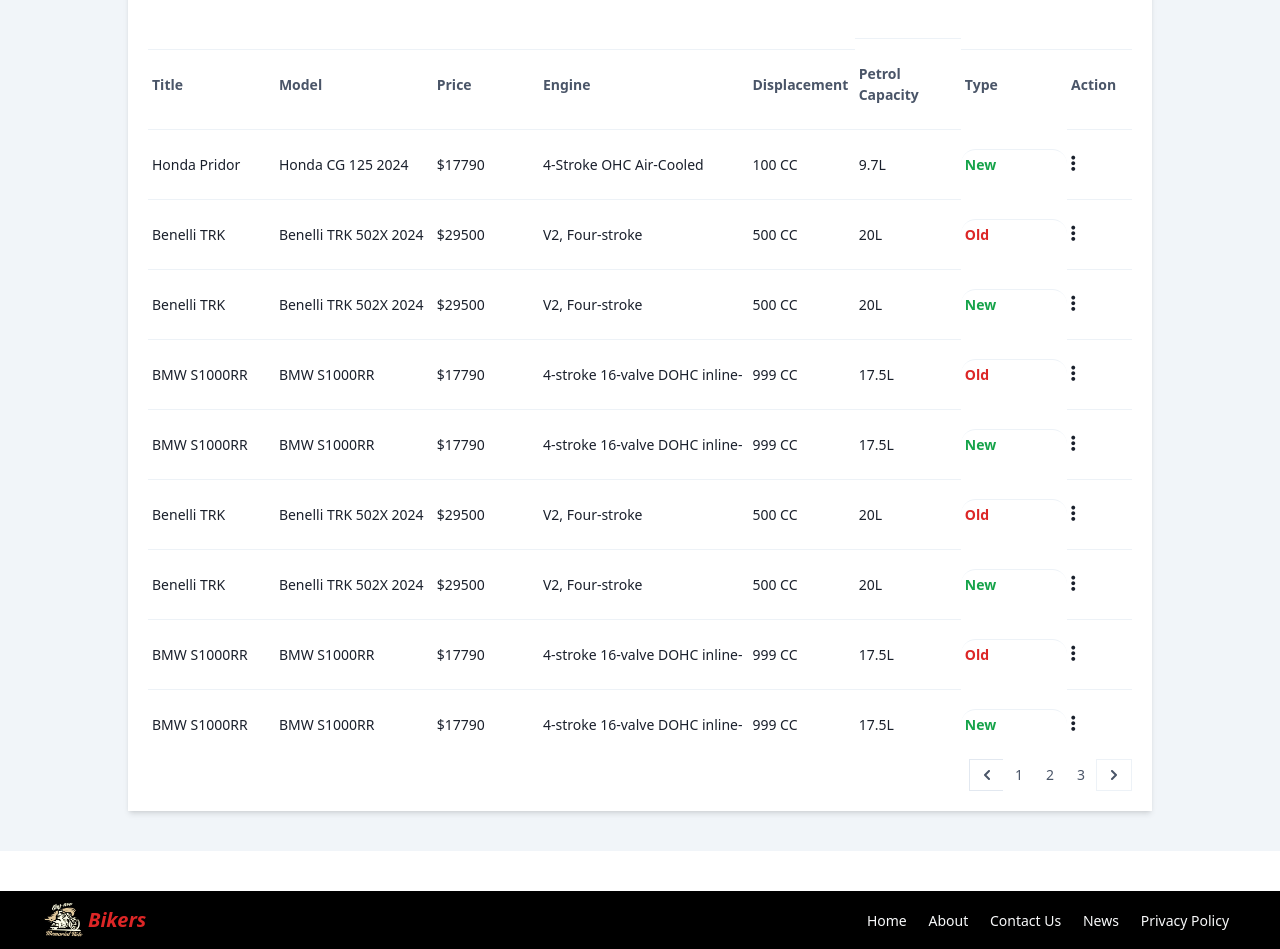
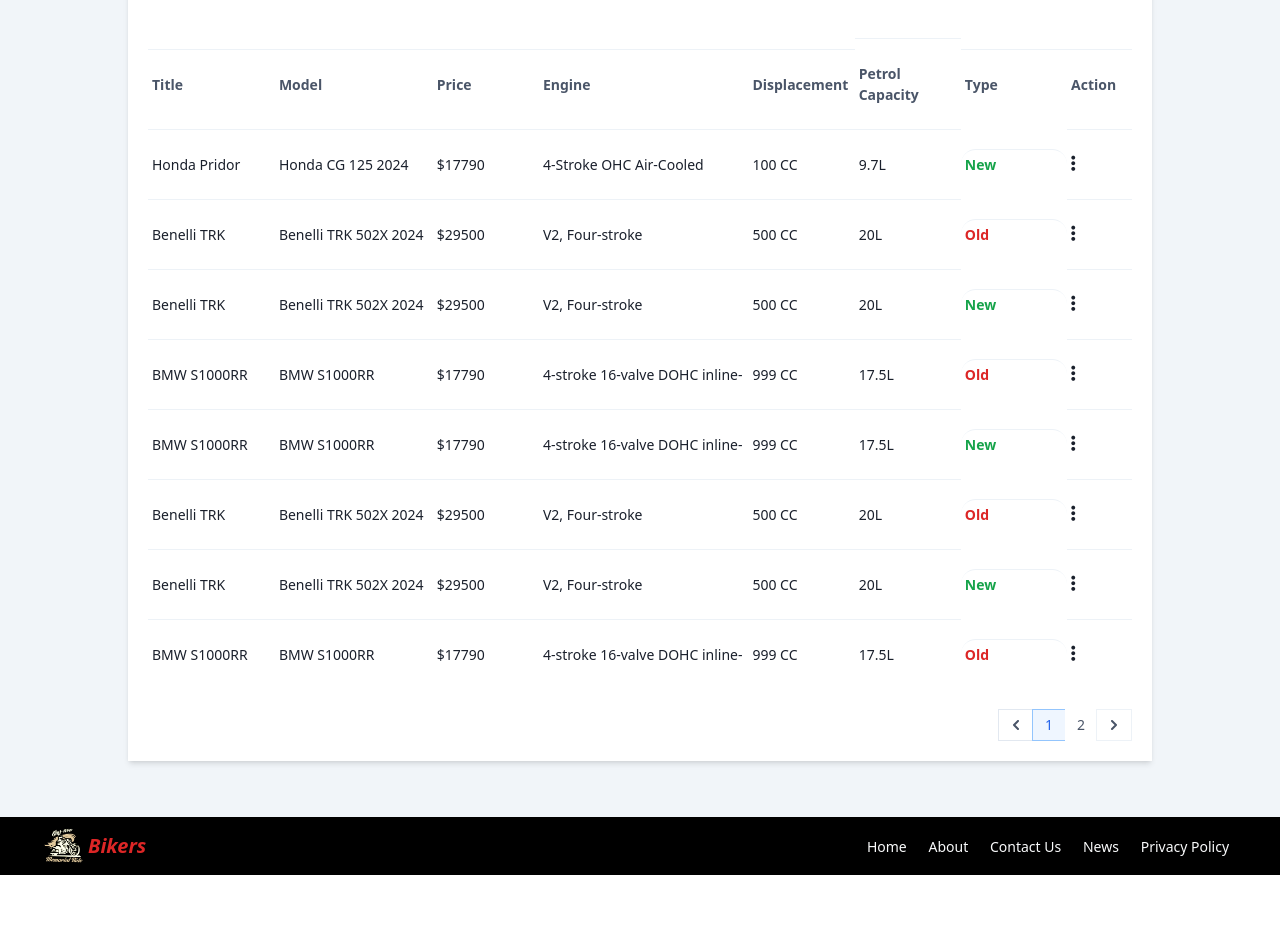
Before and after one commit to hammadyounas/bykers-app, a Next.js app: page /admin/viewBikes in a window 1280 px wide. Shown: the part 201-1150 px from the top of the page. After the commit the page ends 1076 px from the top, so only its background shows below. Built offline with nearby package versions, Linux system fonts and the light colour scheme.

Commit message:
admin view bikes pagination

```diff
--- a/constant/viewBikeData.tsx
+++ b/constant/viewBikeData.tsx
@@ -1,4 +1,15 @@
-export const bikesData = [
+interface Bike {
+  title: string;
+  model: string;
+  price: string;
+  engine: string;
+  displacement: string;
+  fuelAverage: string;
+  petrolCapacity: string;
+  type: string;
+}
+
+export const bikesData: Bike[] = [
     {
       title: 'Honda Pridor',
       model: 'Honda CG 125 2024',
--- a/src/components/pages/Admin/ViewBikes/ViewBikes.tsx
+++ b/src/components/pages/Admin/ViewBikes/ViewBikes.tsx
@@ -3,16 +3,15 @@
 import Dropdown from '@/components/ui/Dropdown';
 import Link from 'next/link';
 import ViewBikesData from './ViewBikesData';
-import PaginationUI from '@/components/ui/PaginationUI';
 
 export default function ViewBikes() {
-  const [selectedModel, setSelectedModel] = useState<string>('');
-  const allModels = [
+  const [selectedTypes, setSelectedTypes] = useState<string>('');
+  const allTypes = [
     { value: 'old-bikes', label: 'Old Bikes' },
     { value: 'new-bikes', label: 'New Bikes' },
   ];
   return (
-    <div className="pt-20 sm:pt-32 w-full bg-slate-100 pb-10">
+    <div className="pt-20 sm:pt-32 w-full bg-slate-100 pb-14  min-h-[100vh]">
       <div className="mx-auto flex bg-white shadow-md w-[95%] flex-col items-center justify-center  max-lg:flex-col lg:w-[80%] lg:p-5 p-2">
         <div className="flex max-sm:flex-col justify-between items-center w-full">
           <div className="lg:w-[20%] w-[40%] max-sm:mb-2">
@@ -29,9 +28,9 @@
             <div className="sm:w-[50%] sm:ml-4 max-sm:mr-4">
               <Dropdown
                 label="Filter"
-                options={allModels}
-                selected={selectedModel}
-                setSelected={setSelectedModel}
+                options={allTypes}
+                selected={selectedTypes}
+                setSelected={setSelectedTypes}
               />
             </div>
             <div className="flex w-[50%] sm:ml-4 items-center justify-center cursor-pointer bg-secondary-light rounded text-white font-semibold hover:bg-secondary max-sm:py-2 max-sm:mt-1 sm:text-sm text-xs">
@@ -43,10 +42,8 @@
             </div>
           </div>
         </div>
+
         <ViewBikesData />
-        <div className='w-full flex justify-end items-end'>
-        <PaginationUI />
-        </div>
       </div>
     </div>
   );
--- a/src/components/pages/Admin/ViewBikes/ViewBikesData.tsx
+++ b/src/components/pages/Admin/ViewBikes/ViewBikesData.tsx
@@ -1,8 +1,13 @@
+import PaginationUI from '@/components/ui/PaginationUI';
 import { bikesData } from 'constant/viewBikeData';
 import React, { useState } from 'react';
 
-export default function ViewBikesData() {
-  const [dropdownsVisible, setDropdownsVisible] = useState<boolean[]>([]);
+const ITEMS_PER_PAGE = 8;
+
+
+const ViewBikesData: React.FC = () => {
+  const [dropdownsVisible, setDropdownsVisible] = useState<boolean[]>(new Array(bikesData.length).fill(false));
+  const [currentPage, setCurrentPage] = useState(1);
 
   const toggleDropdown = (index: number) => {
     setDropdownsVisible((prev) => {
@@ -12,7 +17,8 @@
     });
   };
 
-
+  const totalPages = Math.ceil(bikesData.length / ITEMS_PER_PAGE);
+  const currentData = bikesData.slice((currentPage - 1) * ITEMS_PER_PAGE, currentPage * ITEMS_PER_PAGE);
 
   return (
     <div className='sm:w-full w-full mx-auto overflow-x-auto'>
@@ -27,18 +33,18 @@
           <li className='w-1/6 border-t lg:py-6 py-2 px-1'>Type</li>
           <li className='w-[10%] border-t lg:py-6 py-2 px-1'>Action</li>
         </ul>
-        </div>
-        <div>
-        {bikesData.map((bike, index) => (
-          <ul key={index} className='flex items-center justify-between  lg:text-sm sm:text-[0.6rem] text-[0.5rem] text-gray-900'>
+      </div>
+      <div>
+        {currentData.map((bike, index: number) => (
+          <ul key={index} className='flex items-center justify-between lg:text-sm sm:text-[0.6rem] text-[0.5rem] text-gray-900'>
             <li className='w-1/5 border-t lg:py-6 px-1 py-2'>{bike.title}</li>
-            <li className='w-1/4   border-t lg:py-6 px-1 py-2'>{bike.model}</li>
+            <li className='w-1/4 border-t lg:py-6 px-1 py-2'>{bike.model}</li>
             <li className='w-1/6 border-t lg:py-6 px-1 py-2'>{bike.price}</li>
             <li className='max-sm:hidden w-1/3 border-t lg:py-6 px-1 py-2'>{bike.engine}</li>
             <li className='sm:w-1/6 w-1/5 border-t lg:py-6 px-1 py-2'>{bike.displacement}</li>
             <li className='max-sm:hidden w-1/6 border-t lg:py-6 px-1 py-2'>{bike.petrolCapacity}</li>
-            <li className={`w-1/6 border-t lg:py-1 py-1 px-1 rounded-full font-semibold ${bike.type === "New"? "text-green-600 ": "text-red-600"}`}>{bike.type}</li>
-            <li className='relative w-[10%] border-t lg:py-6 px-1 py-2 cursor-pointer '>
+            <li className={`w-1/6 border-t lg:py-1 py-1 px-1 rounded-full font-semibold ${bike.type === "New" ? "text-green-600 " : "text-red-600"}`}>{bike.type}</li>
+            <li className='relative w-[10%] border-t lg:py-6 px-1 py-2 cursor-pointer'>
               <i className="fa-solid fa-ellipsis-vertical lg:text-lg" onClick={() => toggleDropdown(index)}></i>
               {dropdownsVisible[index] && (
                 <ul className="absolute w-32 right-0 mt-2 bg-white border border-gray-300 rounded shadow-lg z-10">
@@ -51,6 +57,15 @@
           </ul>
         ))}
       </div>
+      <div className='w-full flex justify-end items-end mt-5'>
+        <PaginationUI
+          currentPage={currentPage}
+          totalPages={totalPages}
+          onPageChange={setCurrentPage}
+        />
+      </div>
     </div>
   );
-}
+};
+
+export default ViewBikesData;
--- a/src/components/ui/PaginationUI.tsx
+++ b/src/components/ui/PaginationUI.tsx
@@ -1,14 +1,31 @@
 import React from "react";
 
-export default function PaginationUI() {
+interface PaginationUIProps {
+  currentPage: number;
+  totalPages: number;
+  onPageChange: (page: number) => void;
+}
+
+const PaginationUI: React.FC<PaginationUIProps> = ({ currentPage, totalPages, onPageChange }) => {
+  const handlePrevious = () => {
+    if (currentPage > 1) {
+      onPageChange(currentPage - 1);
+    }
+  };
+
+  const handleNext = () => {
+    if (currentPage < totalPages) {
+      onPageChange(currentPage + 1);
+    }
+  };
+
   return (
-    <>
     <nav aria-label="Page navigation example">
-        <ul className="flex items-center -space-x-px h-8 text-sm">
+      <ul className="flex items-center -space-x-px sm:h-8 h-6 sm:text-sm text-xs">
         <li>
-            <a
-              href="#"
-              className="flex items-center justify-center px-3 h-8 ms-0 leading-tight text-gray-700 bg-white border border-e-0 border-gray-300 hover:bg-gray-100 hover:text-gray-700  dark:text-gray-700 dark:hover:bg-secondary-light dark:hover:text-white"
+          <button
+            onClick={handlePrevious}
+            className="flex items-center justify-center px-3 h-8 ms-0 leading-tight text-gray-700 bg-white border border-e-0 border-gray-300 hover:bg-gray-100 hover:text-gray-700 dark:text-gray-700 dark:hover:bg-secondary-light dark:hover:text-white"
           >
             <span className="sr-only">Previous</span>
             <svg
@@ -20,43 +37,32 @@
             >
               <path
                 stroke="currentColor"
-                  stroke-linecap="round"
-                  stroke-linejoin="round"
-                  stroke-width="2"
+                strokeLinecap="round"
+                strokeLinejoin="round"
+                strokeWidth="2"
                 d="M5 1 1 5l4 4"
               />
             </svg>
-            </a>
+          </button>
         </li>
+        {Array.from({ length: totalPages }, (_, i) => (
+          <li key={i}>
+            <button
+              onClick={() => onPageChange(i + 1)}
+              className={`flex items-center justify-center px-3 h-8 leading-tight ${
+                currentPage === i + 1
+                  ? "text-blue-600 border border-blue-300 bg-blue-50 hover:bg-blue-100 hover:text-blue-700 dark:bg-gray-700 dark:text-white"
+                  : "text-gray-700 bg-white hover:bg-gray-100 hover:text-gray-700 dark:text-gray-700 dark:hover:bg-secondary-light dark:hover:text-white"
+              }`}
+            >
+              {i + 1}
+            </button>
+          </li>
+        ))}
         <li>
-            <a
-              href="#"
-              className="flex items-center justify-center px-3 h-8 leading-tight text-gray-700 bg-white  hover:bg-gray-100 hover:text-gray-700 dark:className  dark:text-gray-700 dark:hover:bg-secondary-light dark:hover:text-white"
-            >
-              1
-            </a>
-          </li>
-          <li>
-            <a
-              href="#"
-              className="flex items-center justify-center px-3 h-8 leading-tight text-gray-700 bg-white  hover:bg-gray-100 hover:text-gray-700 dark:  dark:text-gray-700 dark:hover:bg-secondary-light dark:hover:text-white"
-            >
-              2
-            </a>
-          </li>
-          <li>
-            <a
-              href="#"
-              aria-current="page"
-              className="flex items-center justify-center px-3 h-8 leading-tight text-gray-700 bg-white  hover:bg-gray-100 hover:text-gray-700 dark:  dark:text-gray-700 dark:hover:bg-secondary-light dark:hover:text-white"
-            >
-              3
-            </a>
-          </li>
-          <li>
-            <a
-              href="#"
-              className="flex items-center justify-center px-3 h-8 leading-tight text-gray-700 bg-white border  hover:bg-gray-100 hover:text-gray-700   dark:text-gray-700 dark:hover:bg-secondary-light dark:hover:text-white"
+          <button
+            onClick={handleNext}
+            className="flex items-center justify-center px-3 h-8 leading-tight text-gray-700 bg-white border hover:bg-gray-100 hover:text-gray-700 dark:text-gray-700 dark:hover:bg-secondary-light dark:hover:text-white"
           >
             <span className="sr-only">Next</span>
             <svg
@@ -68,107 +74,17 @@
             >
               <path
                 stroke="currentColor"
-                  stroke-linecap="round"
-                  stroke-linejoin="round"
-                  stroke-width="2"
+                strokeLinecap="round"
+                strokeLinejoin="round"
+                strokeWidth="2"
                 d="m1 9 4-4-4-4"
               />
             </svg>
-            </a>
+          </button>
         </li>
       </ul>
     </nav>
-      {/* <nav aria-label="Page navigation example">
-        <ul className="flex items-center -space-x-px h-10 text-base">
-          <li>
-            <a
-              href="#"
-              className="flex items-center justify-center px-4 h-10 ms-0 leading-tight text-gray-700 bg-white border border-e-0 border-gray-300 rounded-s-lg hover:bg-gray-100 hover:text-gray-700 dark:  dark:text-gray-700 dark:hover:bg-secondary-light dark:hover:text-white"
-            >
-              <span className="sr-only">Previous</span>
-              <svg
-                className="w-3 h-3 rtl:rotate-180"
-                aria-hidden="true"
-                xmlns="http://www.w3.org/2000/svg"
-                fill="none"
-                viewBox="0 0 6 10"
-              >
-                <path
-                  stroke="currentColor"
-                  stroke-linecap="round"
-                  stroke-linejoin="round"
-                  stroke-width="2"
-                  d="M5 1 1 5l4 4"
-                />
-              </svg>
-            </a>
-          </li>
-          <li>
-            <a
-              href="#"
-              className="flex items-center justify-center px-4 h-10 leading-tight text-gray-700 bg-white  hover:bg-gray-100 hover:text-gray-700 dark:  dark:text-gray-700 dark:hover:bg-secondary-light dark:hover:text-white"
-            >
-              1
-            </a>
-          </li>
-          <li>
-            <a
-              href="#"
-              className="flex items-center justify-center px-4 h-10 leading-tight text-gray-700 bg-white  hover:bg-gray-100 hover:text-gray-700 dark:  dark:text-gray-700 dark:hover:bg-secondary-light dark:hover:text-white"
-            >
-              2
-            </a>
-          </li>
-          <li>
-            <a
-              href="#"
-              aria-current="page"
-              className="z-10 flex items-center justify-center px-4 h-10 leading-tight text-blue-600 border border-blue-300 bg-blue-50 hover:bg-blue-100 hover:text-blue-700  dark:bg-gray-700 dark:text-white"
-            >
-              3
-            </a>
-          </li>
-          <li>
-            <a
-              href="#"
-              className="flex items-center justify-center px-4 h-10 leading-tight text-gray-700 bg-white  hover:bg-gray-100 hover:text-gray-700 dark:  dark:text-gray-700 dark:hover:bg-secondary-light dark:hover:text-white"
-            >
-              4
-            </a>
-          </li>
-          <li>
-            <a
-              href="#"
-              className="flex items-center justify-center px-4 h-10 leading-tight text-gray-700 bg-white  hover:bg-gray-100 hover:text-gray-700 dark:  dark:text-gray-700 dark:hover:bg-secondary-light dark:hover:text-white"
-            >
-              5
-            </a>
-          </li>
-          <li>
-            <a
-              href="#"
-              className="flex items-center justify-center px-4 h-10 leading-tight text-gray-700 bg-white  rounded-e-lg hover:bg-gray-100 hover:text-gray-700 dark:  dark:text-gray-700 dark:hover:bg-secondary-light dark:hover:text-white"
-            >
-              <span className="sr-only">Next</span>
-              <svg
-                className="w-3 h-3 rtl:rotate-180"
-                aria-hidden="true"
-                xmlns="http://www.w3.org/2000/svg"
-                fill="none"
-                viewBox="0 0 6 10"
-              >
-                <path
-                  stroke="currentColor"
-                  stroke-linecap="round"
-                  stroke-linejoin="round"
-                  stroke-width="2"
-                  d="m1 9 4-4-4-4"
-                />
-              </svg>
-            </a>
-          </li>
-        </ul>
-      </nav> */}
-    </>
   );
-}
+};
+
+export default PaginationUI;
--- a/src/pages/admin/viewBikes.tsx
+++ b/src/pages/admin/viewBikes.tsx
@@ -6,10 +6,12 @@
 
 export default function viewBikes() {
   return (
-    <div>
+    <div className=''>
       <Navbar />
       <ViewBikes />
+      <div className='-mt-10'>
       <Footer />
+      </div>
     </div>
   );
 }
```
Lines whose indentation alone changed are shown as unchanged.
